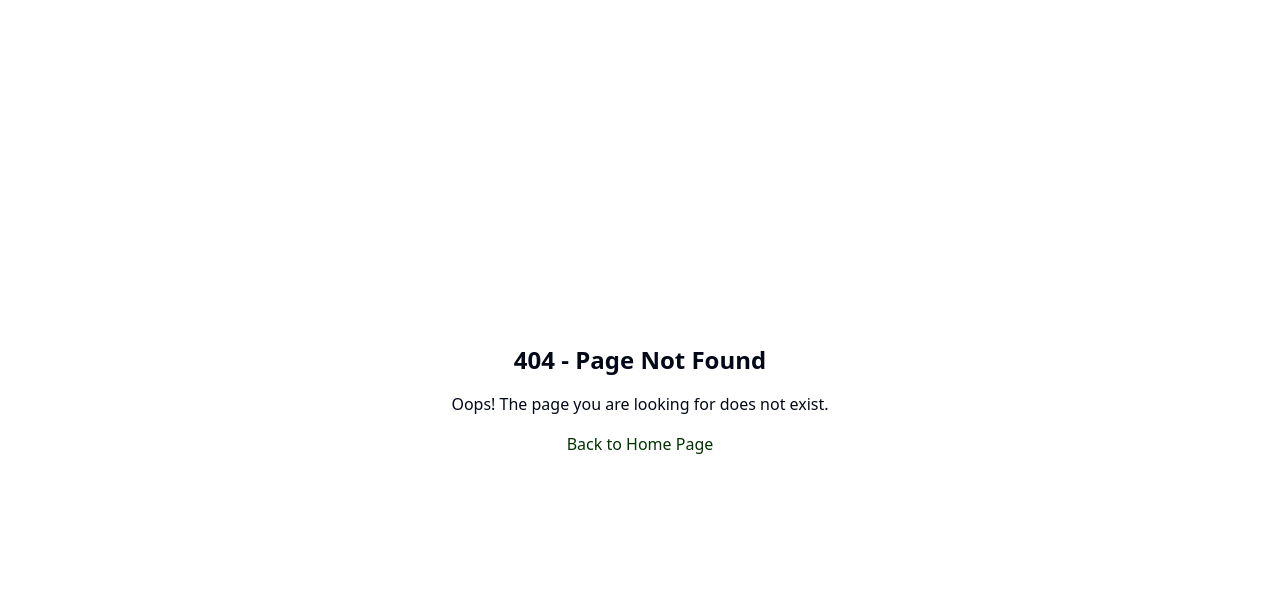
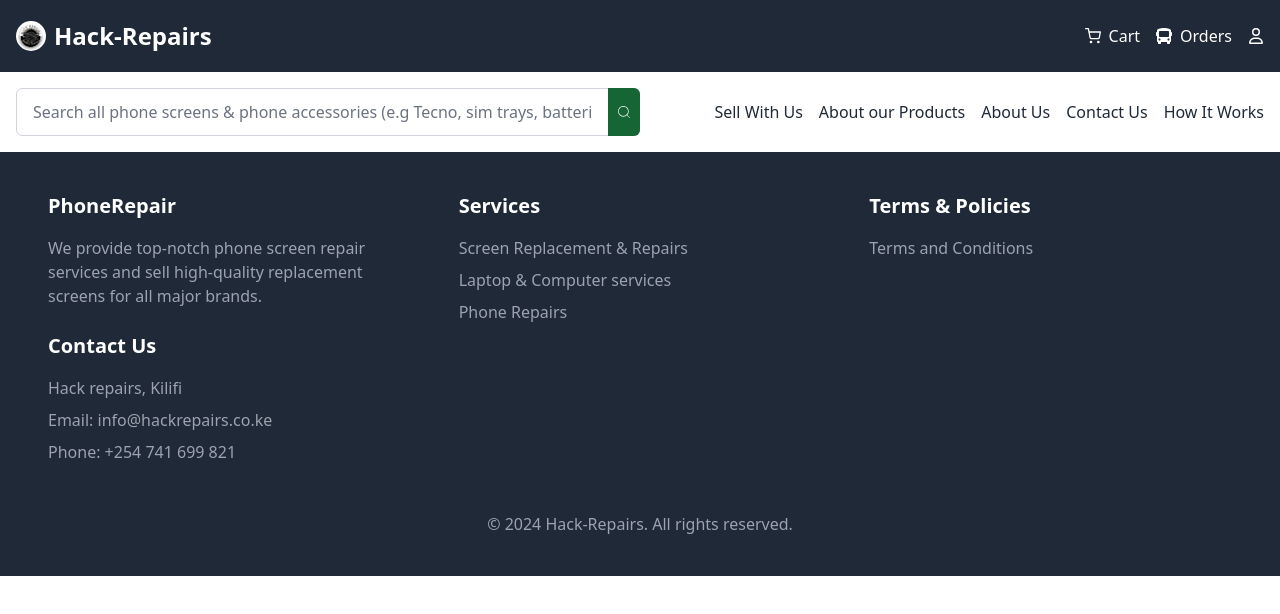
Before and after one commit to HackRepairsKenya/hack-repairs-react, a React (Vite) app: page /terms-and-conditions in a window 1280 px wide. Before the commit this address had no page. Shown: the top 614 px of the page. Built offline with nearby package versions, Linux system fonts and the light colour scheme.

Commit message:
wema terms and conditions updates

```diff
--- a/package.json
+++ b/package.json
@@ -28,6 +28,7 @@
     "framer-motion": "^11.3.30",
     "lucide-react": "^0.436.0",
     "react": "^18.3.1",
+    "react-blurhash": "^0.3.0",
     "react-dom": "^18.3.1",
     "react-helmet": "^6.1.0",
     "react-helmet-async": "^2.0.5",
--- a/src/App.tsx
+++ b/src/App.tsx
@@ -3,6 +3,7 @@ import { BrowserRouter, Route, Routes } from 'react-router-dom';
 import PageNotFound from './pages/PageNotFound.tsx';
 import { HelmetProvider } from 'react-helmet-async';
 import Loading from './components/spinner/Loading.tsx';
+import TermsAndConditions from './pages/TermsAndConditions.tsx';
 const SellWithUsPage = React.lazy(() => import('./pages/SellWithUs.tsx'));
 const Sell = React.lazy(() => import('./pages/Sell.tsx'));
 const Services = React.lazy(() => import('./pages/Services.tsx'));
@@ -61,6 +62,8 @@ function App() {
             <Route path="/admin/dashboard/orders" element={<Orders />} />
             <Route path="/admin/dashboard/feedback" element={<Feedback />} />
             <Route path="/admin/dashboard/users" element={<Users />} />
+            {/* terms & policies */}
+            <Route path='/terms-and-conditions'  element={<TermsAndConditions />  } />
 
             <Route path='*' element={<PageNotFound />} />
           </Routes>
--- a/src/components/mainlayout/Footer.tsx
+++ b/src/components/mainlayout/Footer.tsx
@@ -1,6 +1,17 @@
 
 import React from 'react';
 const Footer: React.FC = () => {
+  interface TermsPolicies{
+    title:string
+    link:string
+  }
+  // terms and policies
+  const termsPolicies:TermsPolicies[] =[
+    {
+      title:'Terms and Conditions',
+      link:'/terms-and-conditions'
+    }
+  ]
 
   // our services
   const services = [
@@ -38,6 +49,22 @@ const Footer: React.FC = () => {
 
             </ul>
           </div>
+
+          {/* policies and terms */}
+          <div className="w-full md:w-1/3 px-6 mb-6 md:mb-0">
+            <h5 className="text-xl font-bold mb-4">Terms & Policies</h5>
+            <ul className="list-none">
+              {termsPolicies.map((link,index)=>{
+                return (
+                  <li className="mb-2" key={index}>
+                  <a href="/terms-and-conditions" className="text-gray-400 hover:text-white transition">{link.title}</a>
+                </li>
+                )
+              })}
+
+            </ul>
+          </div>
+
           <div className="w-full md:w-1/3 px-6">
             <h5 className="text-xl font-bold mb-4">Contact Us</h5>
             <ul className="list-none">
--- /dev/null
+++ b/src/pages/TermsAndConditions.tsx
@@ -0,0 +1,16 @@
+import Footer from "@/components/mainlayout/Footer";
+import Navbar from "@/components/mainlayout/Navbar";
+
+
+const  TermsAndConditions = ()=> {
+  return (
+    <div>
+        <Navbar />
+    {/* content */}
+        <Footer />
+
+    </div>
+  )
+}
+
+export default TermsAndConditions
```
Also changed, not shown: 1 other file (tests, documents, lock files or other folders).
